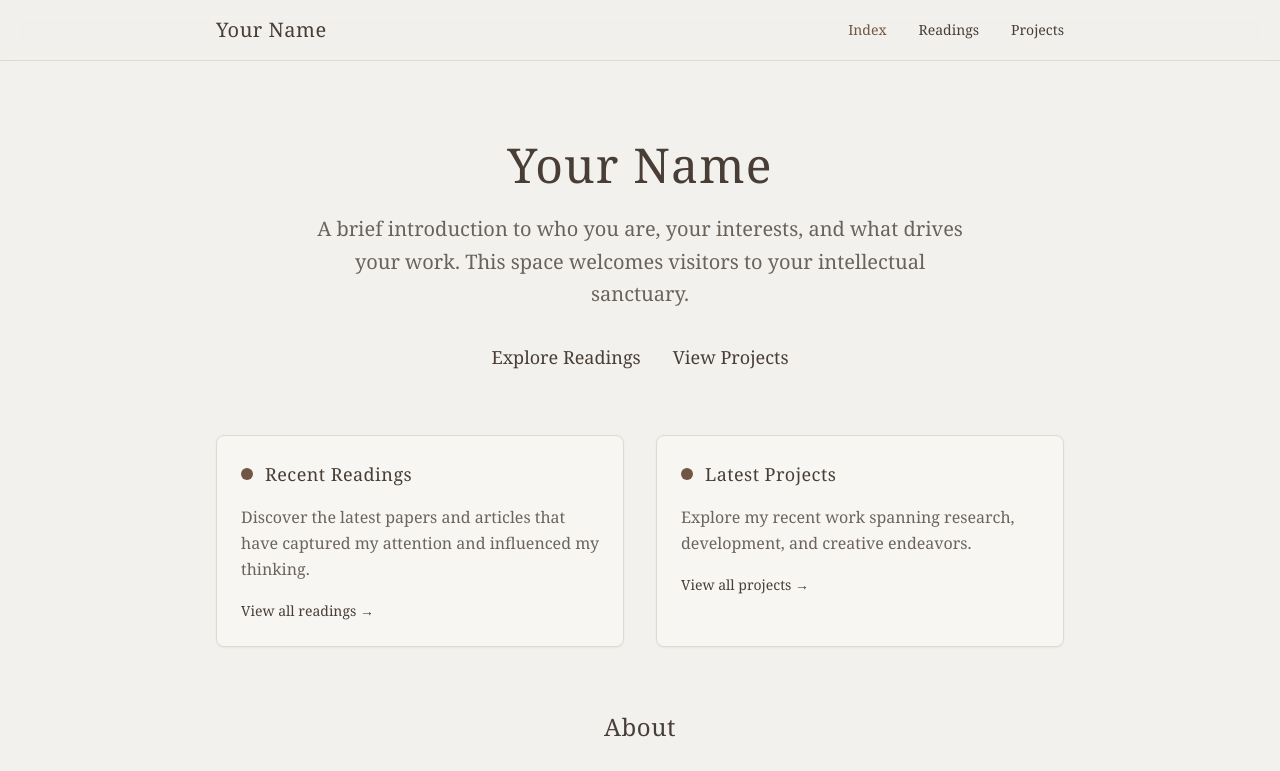
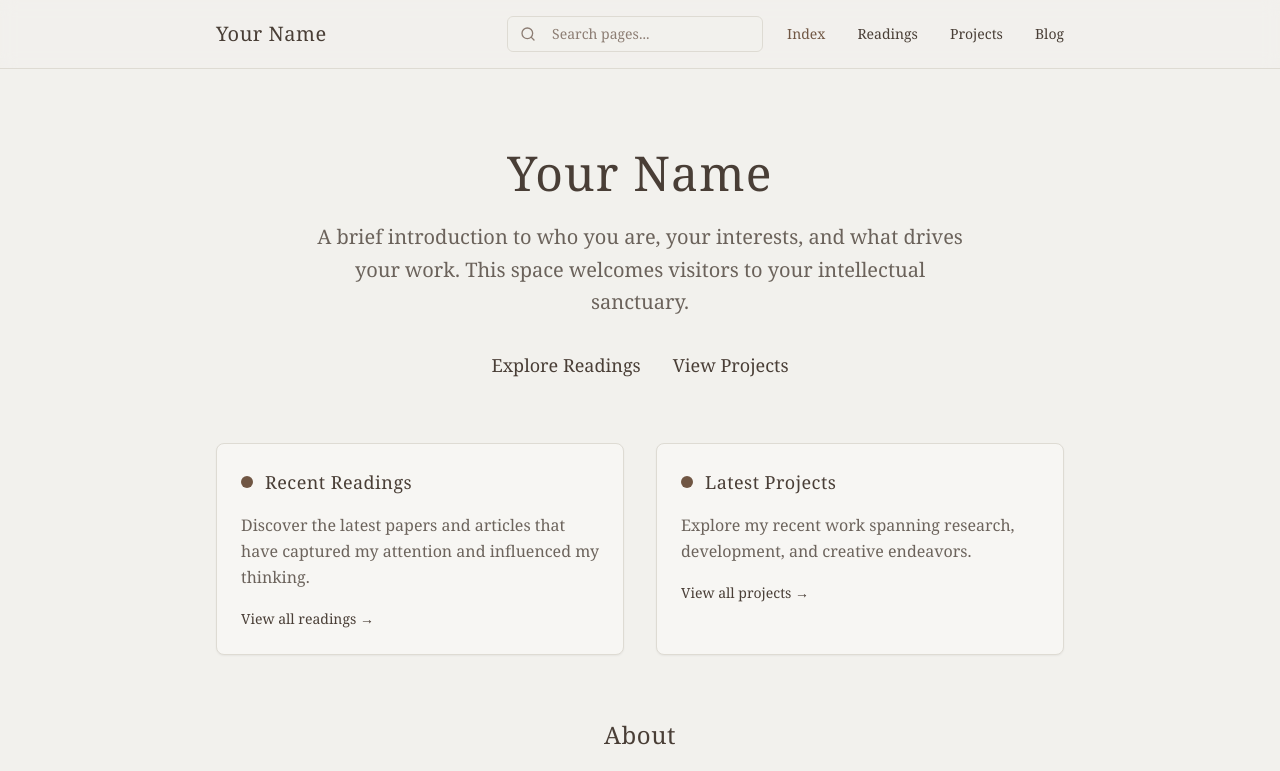
Before and after one commit to aymeric-roucher/personal-homepage, a React (Vite) app: page / in a window 1280 px wide. Shown: the top 771 px of the page. Built offline with nearby package versions, Linux system fonts and the light colour scheme.

Commit message:
Add search function to top bar
Implement a search function in the top navigation bar to search for pages.

```diff
--- a/src/components/Navigation.tsx
+++ b/src/components/Navigation.tsx
@@ -1,7 +1,36 @@
-import { NavLink } from "react-router-dom";
+import { NavLink, useNavigate } from "react-router-dom";
+import { useState } from "react";
+import { Search } from "lucide-react";
+import { Button } from "@/components/ui/button";
+import {
+  CommandDialog,
+  CommandEmpty,
+  CommandGroup,
+  CommandInput,
+  CommandItem,
+  CommandList,
+} from "@/components/ui/command";
 
 const Navigation = () => {
+  const [open, setOpen] = useState(false);
+  const navigate = useNavigate();
+
+  // Sample data - in real app, this would come from your content
+  const searchItems = [
+    { title: "Index", url: "/", type: "page" },
+    { title: "Readings", url: "/readings", type: "page" },
+    { title: "Projects", url: "/projects", type: "page" },
+    { title: "Blog", url: "/blog", type: "page" },
+    // Add more items as your content grows
+  ];
+
+  const handleSelect = (url: string) => {
+    setOpen(false);
+    navigate(url);
+  };
+
   return (
+    <>
       <nav className="sticky top-0 bg-background/95 backdrop-blur supports-[backdrop-filter]:bg-background/60 border-b border-border z-50">
         <div className="max-w-4xl mx-auto px-6 py-4">
           <div className="flex items-center justify-between">
@@ -11,6 +40,17 @@ const Navigation = () => {
             >
               Your Name
             </NavLink>
+
+            <div className="flex items-center space-x-6">
+              <Button
+                variant="outline"
+                size="sm"
+                onClick={() => setOpen(true)}
+                className="w-64 justify-start text-muted-foreground"
+              >
+                <Search className="mr-2 h-4 w-4" />
+                Search pages...
+              </Button>
 
               <div className="flex items-center space-x-8">
                 <NavLink
@@ -37,10 +77,38 @@ const Navigation = () => {
                 >
                   Projects
                 </NavLink>
+                <NavLink
+                  to="/blog"
+                  className={({ isActive }) =>
+                    `abbey-link text-sm ${isActive ? 'text-primary' : ''}`
+                  }
+                >
+                  Blog
+                </NavLink>
+              </div>
             </div>
           </div>
         </div>
       </nav>
+
+      <CommandDialog open={open} onOpenChange={setOpen}>
+        <CommandInput placeholder="Search for pages, readings, projects..." />
+        <CommandList>
+          <CommandEmpty>No results found.</CommandEmpty>
+          <CommandGroup heading="Pages">
+            {searchItems.map((item) => (
+              <CommandItem
+                key={item.url}
+                onSelect={() => handleSelect(item.url)}
+                className="cursor-pointer"
+              >
+                <span>{item.title}</span>
+              </CommandItem>
+            ))}
+          </CommandGroup>
+        </CommandList>
+      </CommandDialog>
+    </>
   );
 };
 
```
Lines whose indentation alone changed are shown as unchanged.
